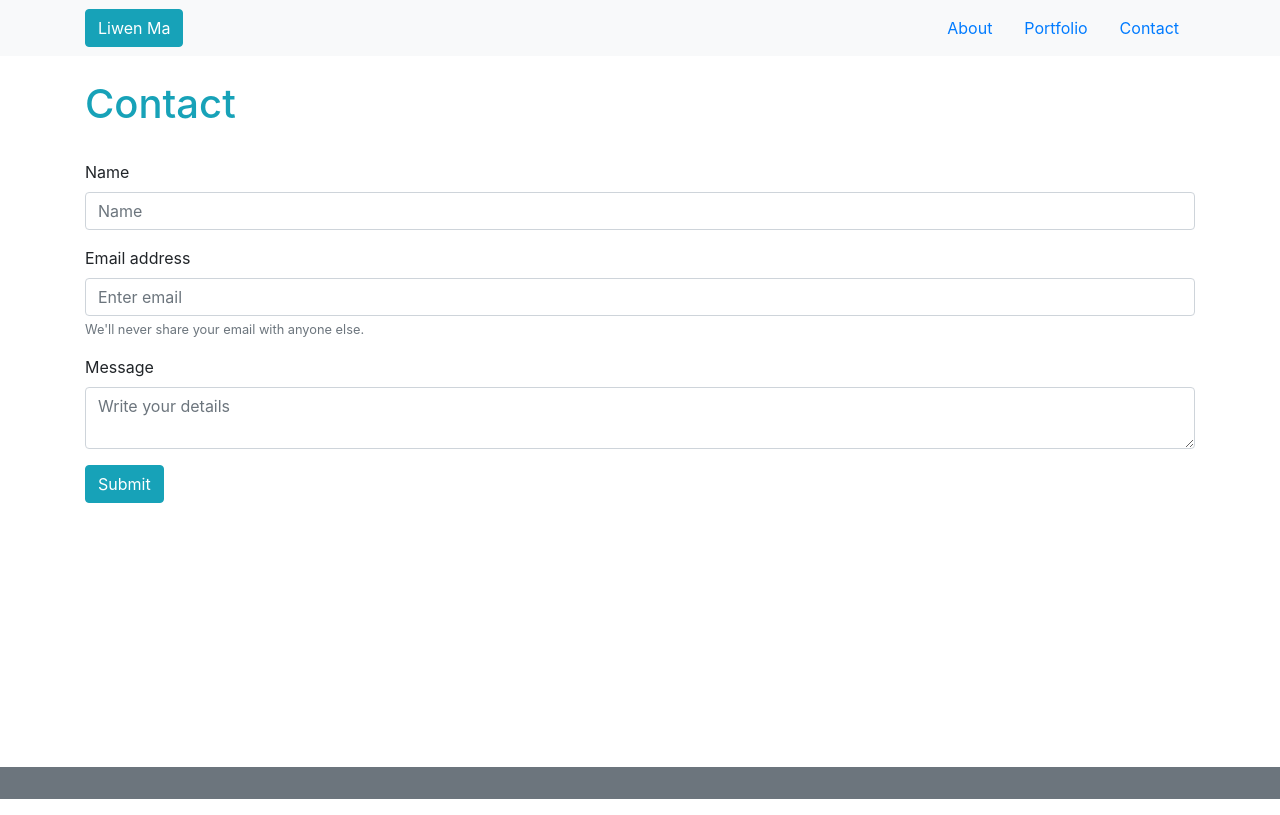
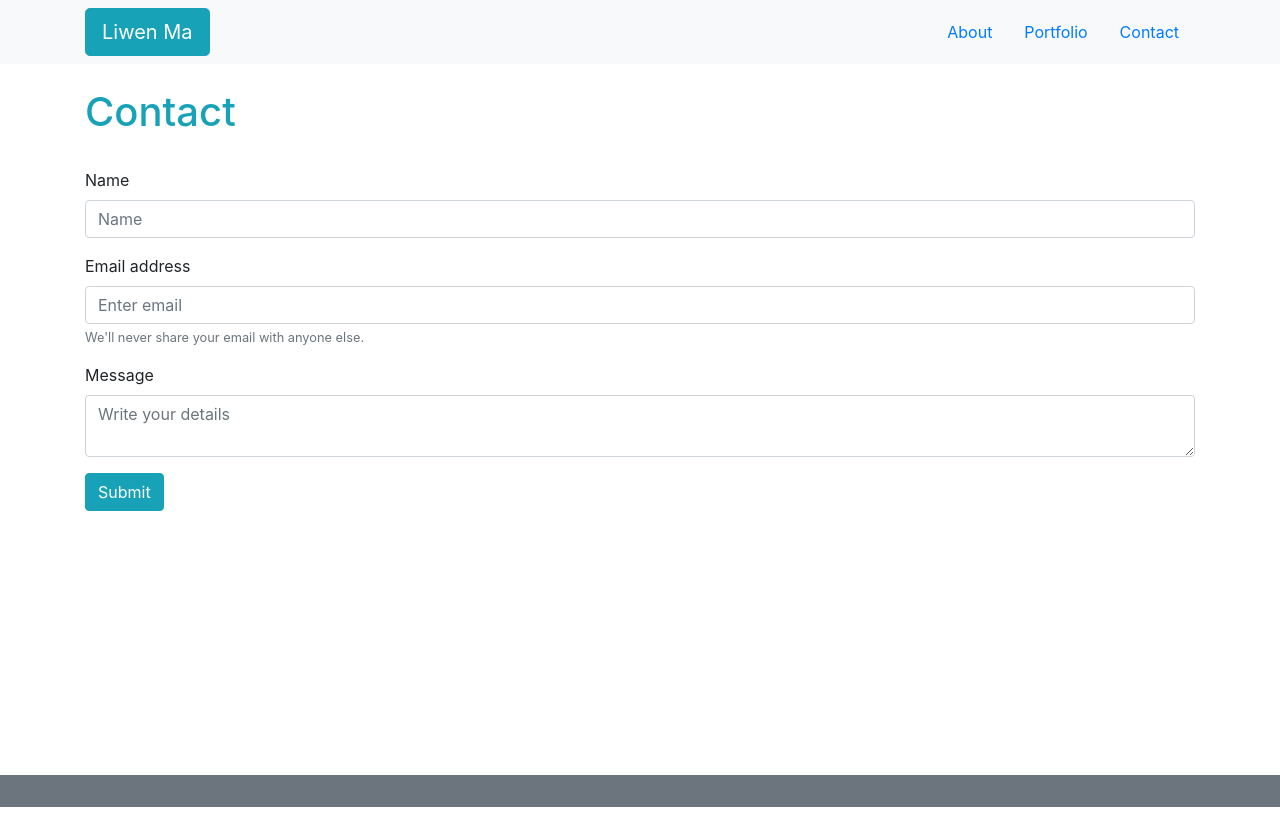
Before and after one commit to lunaliwen/Bootstrap-Portfolio, a plain HTML site: page contact.html in a window 1280 px wide. Drawn offline with nearby package versions, Linux system fonts and the light colour scheme.

Commit message:
hw modified

```diff
--- a/contact.html
+++ b/contact.html
@@ -16,7 +16,7 @@
 <body>
     <nav class="navbar navbar-expand-lg navbar-light bg-light">
         <div class="container">
-            <button type="button" class="btn btn-info">Liwen Ma</button>
+            <button type="button" class="btn btn-info btn-lg">Liwen Ma</button>
 
             <ul class="nav justify-content-end">
                 <li class="nav-item">
```
Also changed, not shown: index.html (+1 -1 lines), portfolio.html (+1 -1 lines).
